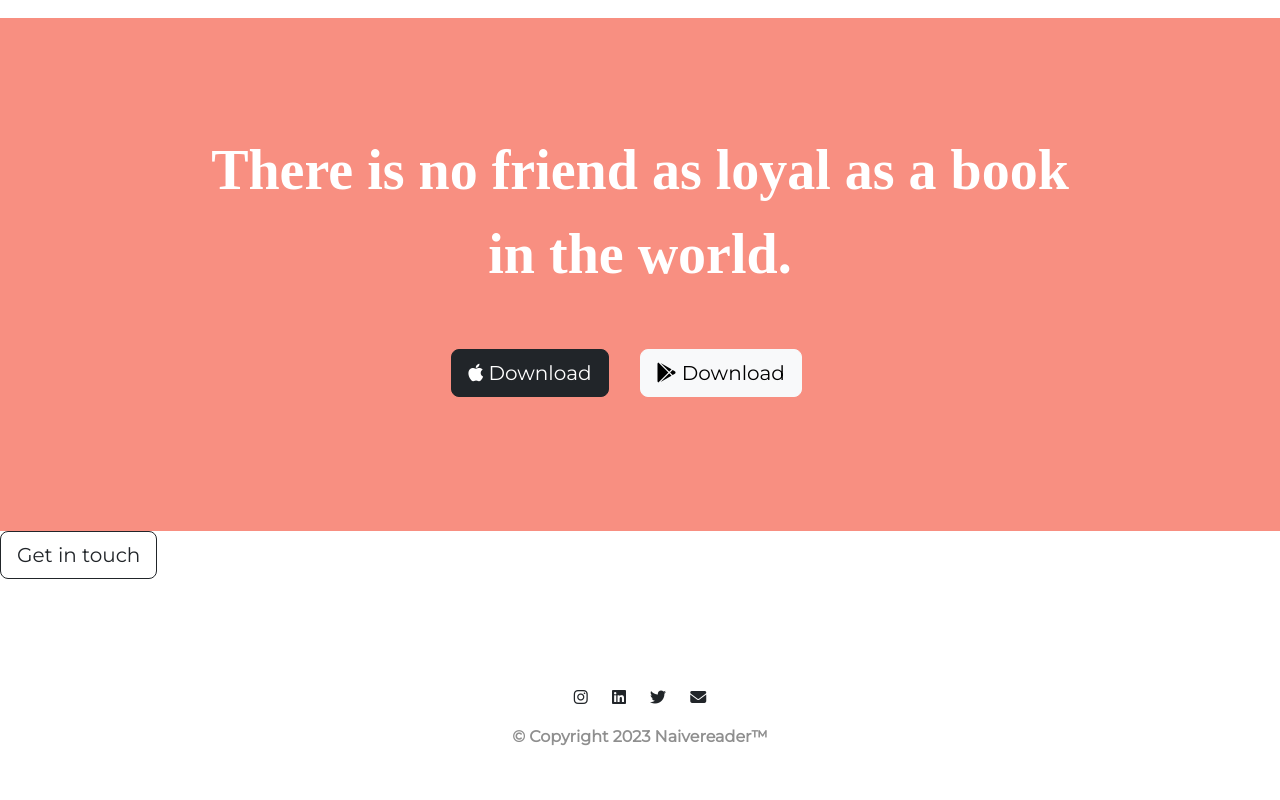
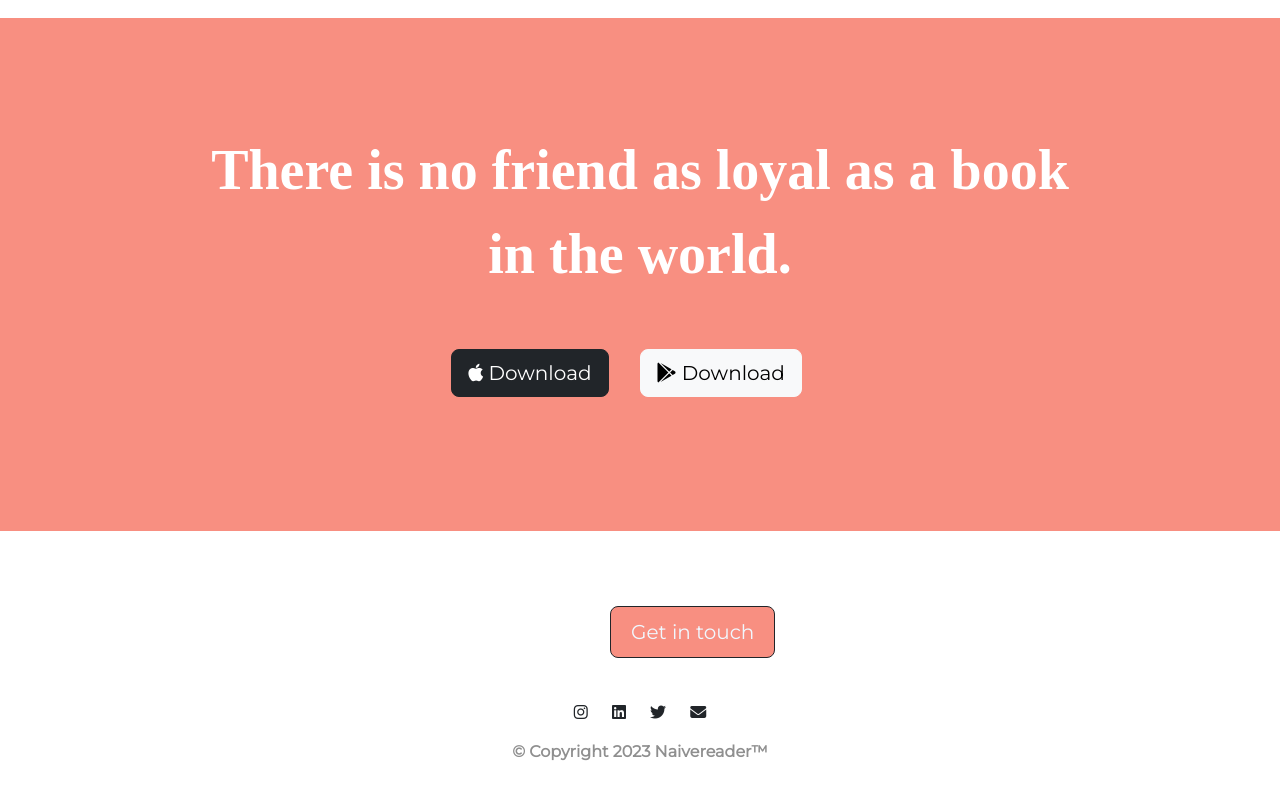
Before and after one commit to Krupa27/Book-Store, a plain HTML site: page index.html in a window 1280 px wide. Shown: the part 2499-3299 px from the top of the page. Drawn offline with nearby package versions, Linux system fonts and the light colour scheme.

Commit message:
Update style.css

```diff
--- a/style.css
+++ b/style.css
@@ -148,9 +148,22 @@ h2{
     line-height: 1.5;
 }
 #footer{
-    padding: 7% 15%;
+    padding: 2% 15% 5%;
     text-align: center;
     font-weight: bolder;
+}
+.contact{
+    text-align: center;
+    color:aliceblue;
+    text-decoration: none;
+    padding: 10px 20px 10px 20px;
+    background-color: #f88f81;
+    border-radius: 0.5rem;
+}
+.contactform{
+    padding-left: 610px;
+    padding-top: 75px;
+    margin:0%;
 }
 .footer-icon{
     margin: 20px 10px;
```
